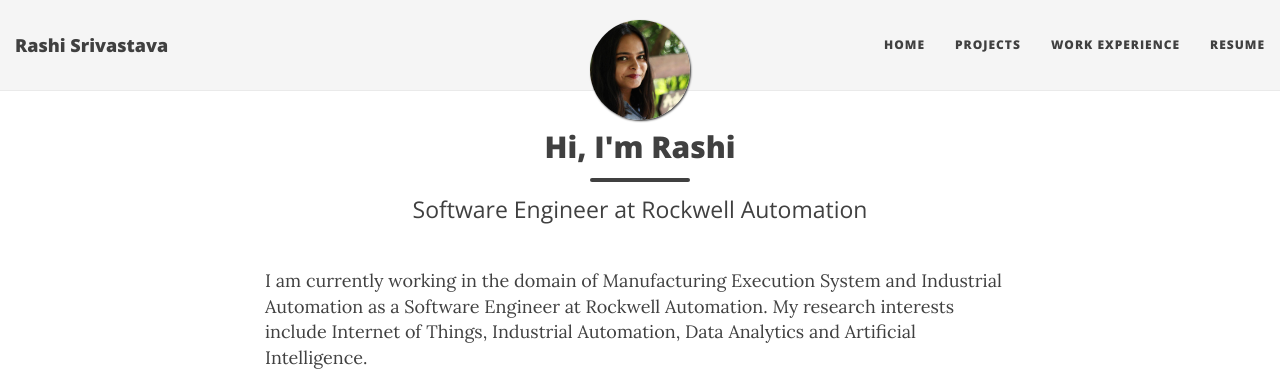
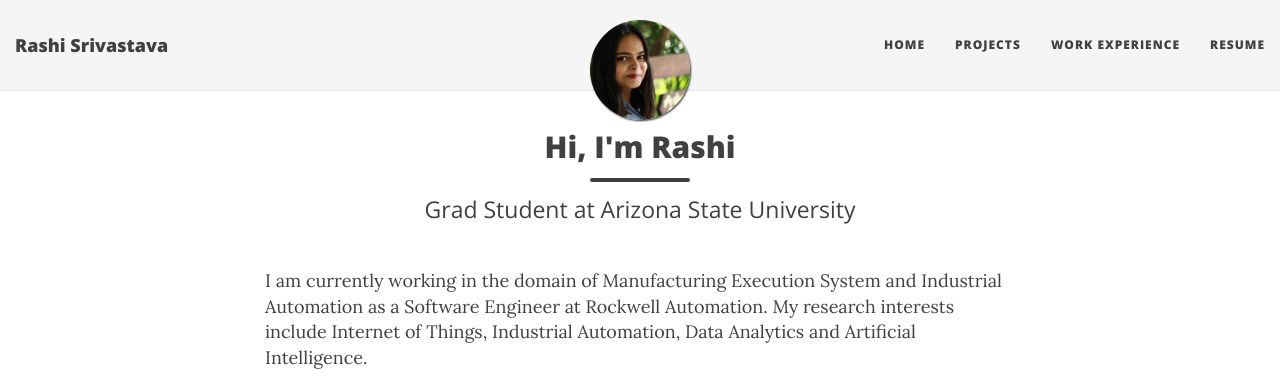
Before and after one commit to rashi-rs26/rashi-rs26.github.io, a Jekyll site: the page built from index.html, in a window 1280 px wide. Shown: the top 390 px of the page. Built offline with Jekyll 4.4.1, drawn with Linux system fonts in a browser that asks for light colours; nearby versions of some CDN libraries; the list of posts is cut into pages by our own code.

Commit message:
updating main intro

```diff
--- a/index.html
+++ b/index.html
@@ -1,7 +1,7 @@
 ---
 layout: page
 title: Hi, I'm Rashi
-subtitle: Software Engineer at Rockwell Automation
+subtitle: Grad Student at Arizona State University
 use-site-title: true
 ---
 
```
